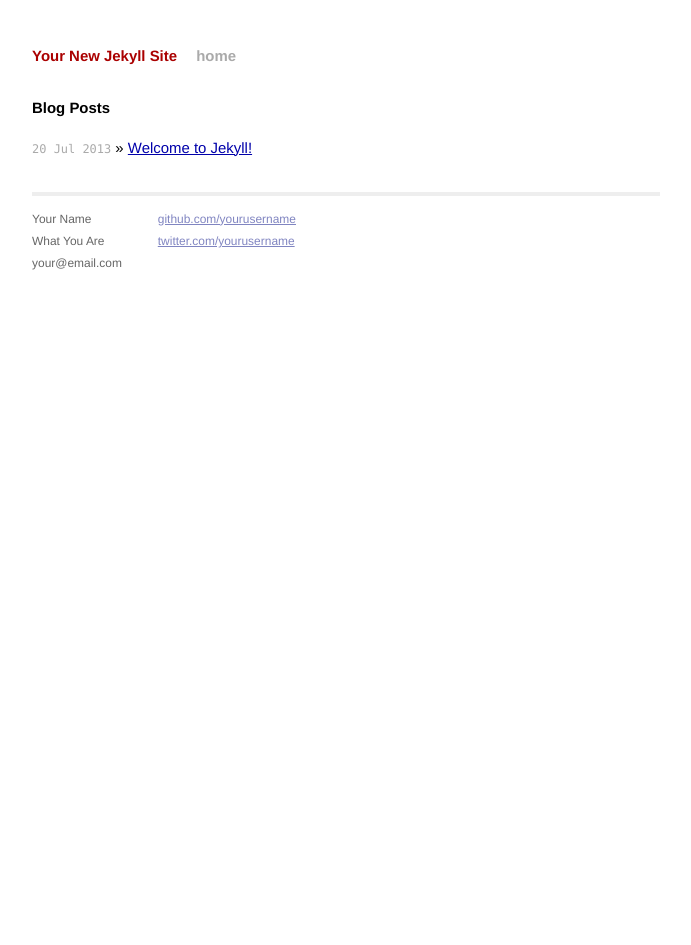
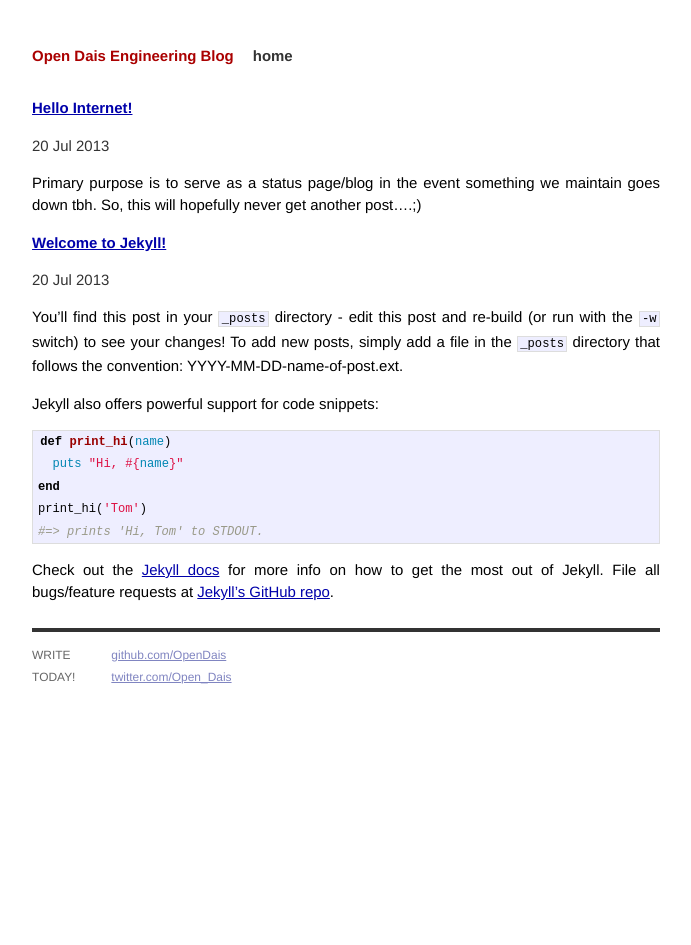
Before and after one commit to opendais/opendais.github.io, a Jekyll site: the page built from index.html, in a window 1280 px wide. Shown: the whole page, without its empty margins (294-985 px from the left). Built offline with Jekyll 4.4.1, drawn with Linux system fonts in a browser that asks for light colours; the list of posts is cut into pages by our own code.

Commit message:
Changes, status blog really

```diff
--- a/_config.yml
+++ b/_config.yml
@@ -1,2 +1,4 @@
-name: Your New Jekyll Site
+name: Open Dais Engineering Blog
 pygments: true
+timezone: America/Los_Angeles
+paginate: 3
--- a/_layouts/default.html
+++ b/_layouts/default.html
@@ -27,15 +27,14 @@
             <div class="footer">
               <div class="contact">
                 <p>
-                  Your Name<br />
-                  What You Are<br />
-                  your@email.com
+                  WRITE <br />
+                  TODAY!<br />
                 </p>
               </div>
               <div class="contact">
                 <p>
-                  <a href="http://github.com/yourusername/">github.com/yourusername</a><br />
-                  <a href="http://twitter.com/yourusername/">twitter.com/yourusername</a><br />
+                  <a href="https://github.com/OpenDais/">github.com/OpenDais</a><br />
+                  <a href="https://twitter.com/Open_Dais/">twitter.com/Open_Dais</a><br />
                 </p>
               </div>
             </div>
--- /dev/null
+++ b/_posts/2013-07-21-Hello-Internet.markdown
@@ -0,0 +1,9 @@
+---
+layout: post
+title:  "Hello Internet!"
+date:   2013-07-20 21:01:29
+published: true
+categories: welcome github jekyll test
+---
+
+Primary purpose is to serve as a status page/blog in the event something we maintain goes down tbh. So, this will hopefully never get another post....;)
--- a/css/main.css
+++ b/css/main.css
@@ -41,17 +41,17 @@ table {
 /*****************************************************************************/
 ul.posts {
   list-style-type: none;
-  margin-bottom: 2em;
+/*  margin-bottom: 2em; */
 }
 
 ul.posts li {
-  line-height: 1.75em;
+/*  line-height: 1.75em; */
 }
 
 ul.posts span {
-  color: #aaa;
+ /* color: #333;
   font-family: Monaco, "Courier New", monospace;
-  font-size: 80%;
+  font-size: 80%; */
 }
 
 /*****************************************************************************/
@@ -87,7 +87,7 @@ ul.posts span {
 }
 
 .site .header a.extra {
-  color: #aaa;
+  color: #333;
   margin-left: 1em;
 }
 
@@ -96,13 +96,13 @@ ul.posts span {
 }
 
 .site .meta {
-  color: #aaa;
+  color: #333;
 }
 
 .site .footer {
   font-size: 80%;
   color: #666;
-  border-top: 4px solid #eee;
+  border-top: 4px solid #333;
   margin-top: 2em;
   overflow: hidden;
 }
--- a/index.html
+++ b/index.html
@@ -1,13 +1,13 @@
 ---
 layout: default
-title: Your New Jekyll Site
+title: Open Dais Engineering Blog
 ---
 
 <div id="home">
-  <h1>Blog Posts</h1>
   <ul class="posts">
     {% for post in site.posts %}
-      <li><span>{{ post.date | date_to_string }}</span> &raquo; <a href="{{ post.url }}">{{ post.title }}</a></li>
+      <li><h2><a href="{{ post.url }}">{{ post.title }}</a></h2> <p class="meta">{{ post.date | date_to_string }}</p> </li>
+      <li><div class='post'>{{ post.content }}</div></li>
     {% endfor %}
   </ul>
 </div>
```
Also changed, not shown: favicon.ico (added), favicon.png (added).
